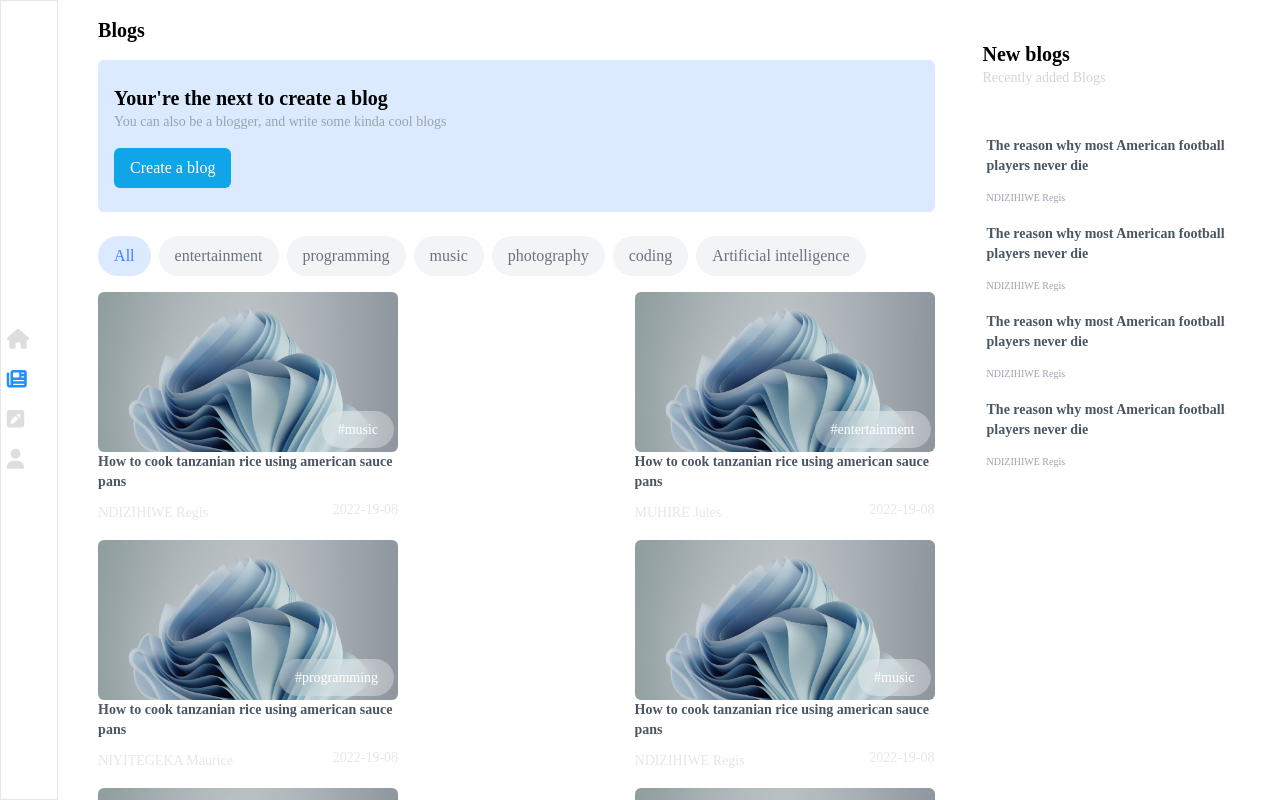
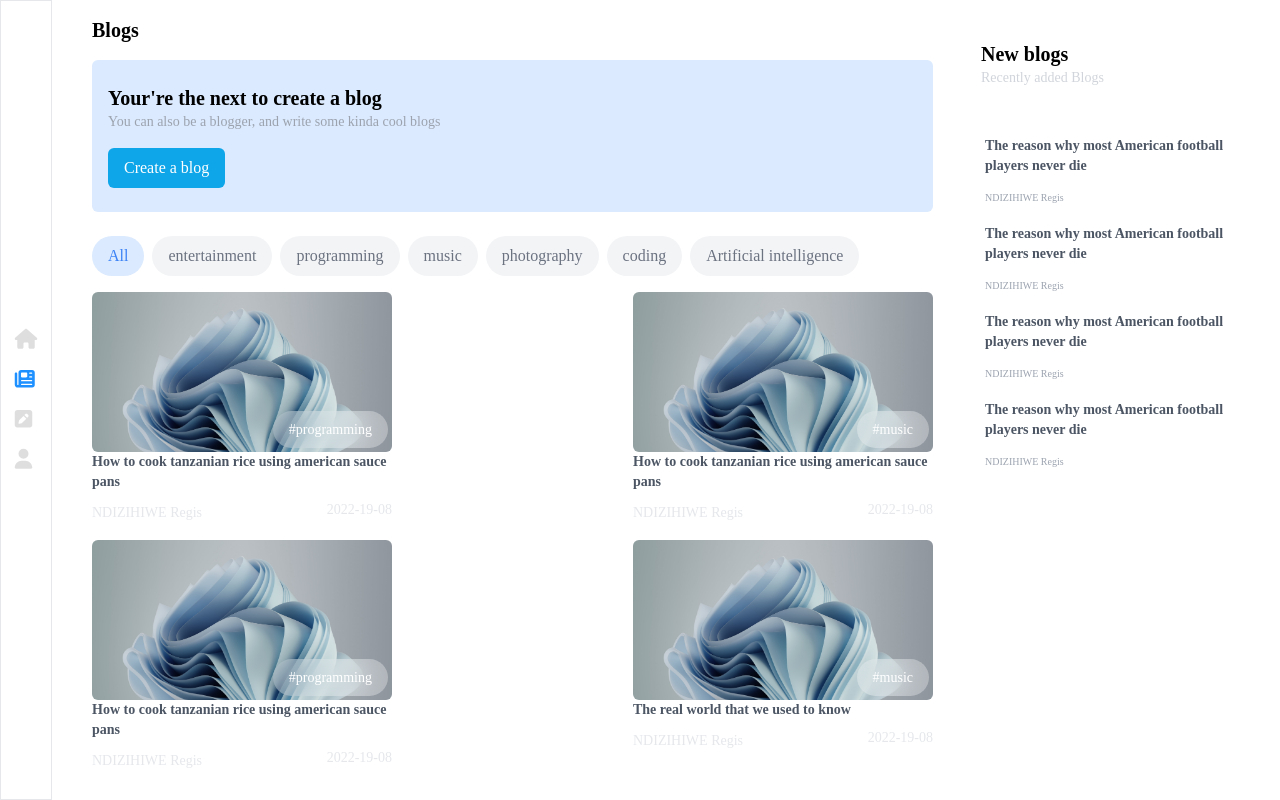
Before and after one commit to ndzhwr/blog, a React (Vite) app in the folder client/: page /blogs in a window 1280 px wide. Built offline with nearby package versions, Linux system fonts and the light colour scheme; data requests are answered from the project's data file.

Commit message:
Optimised blogs filtering process

```diff
--- a/client/database.json
+++ b/client/database.json
@@ -32,9 +32,31 @@
     },
     "blogs": [
         {
+            "id": "89oijhu989fgbkdhfghdgb",
+            "title": "How to cook tanzanian rice using american sauce pans",
+            "author": "NDIZIHIWE Regis",
+            "new" : "true" ,
+            "description": "Lorem ipsum dolor sit amet, consectetur adipisicing elit. Doloribus officia fugiat dolorem quibusdam eligendi nemo numquam explicabo soluta iste voluptate dolores porro nisi, enim dolorum deserunt. Asperiores quod voluptatibus blanditii laceat, nemo ex tempora aliquid assumenda ratione autem corporis",
+            "content": "<h2>Hey there all of you<h2><p>I'm preased to inform you that am starting a new position as a student as a student</p>",
+            "likes": "7",
+            "publishedAt" : "2022-19-08",
+            "category" : "programming",
+            "comments": [
+                {
+                    "user": {
+                        "id": "89oijhu989fgbkdhfgbjfdhgbfhdgb",
+                        "username": "rexisn",
+                        "profile": "https://media.istockphoto.com/vectors/male-user-icon-vector-id517998264?k=20&m=517998264&s=612x612&w=0&h=pdEwtkJlZsIoYBVeO2Bo4jJN6lxOuifgjaH8uMIaHTU="
+                    },
+                    "comment": "Hey there am just ordering you to search for another career coz this on of writing blogs is not yourss"
+                }
+            ]
+        },
+        {
             "id": "89oijhu989fgbkdhfgfdhgbfhdgb",
             "title": "How to cook tanzanian rice using american sauce pans",
             "author": "NDIZIHIWE Regis",
+            "new" : "true" ,
             "description": "Lorem ipsum dolor sit amet, consectetur adipisicing elit. Doloribus officia fugiat dolorem quibusdam eligendi nemo numquam explicabo soluta iste voluptate dolores porro nisi, enim dolorum deserunt. Asperiores quod voluptatibus blanditii laceat, nemo ex tempora aliquid assumenda ratione autem corporis",
             "content": "<h2>Hey there all of you<h2><p>I'm preased to inform you that am starting a new position as a student as a student</p>",
             "likes": "7",
@@ -52,29 +74,10 @@
             ]
         },
         {
-            "id": "89oijhu989fgdhujkuyfgchvjkigbgb",
+            "id": "89oijhu989fgbkuyidhfghdgb",
             "title": "How to cook tanzanian rice using american sauce pans",
-            "author": "MUHIRE Jules",
-            "description": "Lorem ipsum dolor sit amet, consectetur adipisicing elit. Doloribus officia fugiat dolorem quibusdam eligendi nemo numquam explicabo soluta iste voluptate dolores porro nisi, enim dolorum deserunt. Asperiores quod voluptatibus blanditii laceat, nemo ex tempora aliquid assumenda ratione autem corporis",
-            "content": "<h2>Hey there all of you<h2><p>I'm preased to inform you that am starting a new position as a student as a student</p>",
-            "likes": "7",
-            "publishedAt" : "2022-19-08",
-            "category" : "entertainment",
-            "comments": [
-                {
-                    "user": {
-                        "id": "89oijhu989fgbkdhfgbjfdhgbfhdgb",
-                        "username": "rexisn",
-                        "profile": "https://media.istockphoto.com/vectors/male-user-icon-vector-id517998264?k=20&m=517998264&s=612x612&w=0&h=pdEwtkJlZsIoYBVeO2Bo4jJN6lxOuifgjaH8uMIaHTU="
-                    },
-                    "comment": "Hey there am just ordering you to search for another career coz this on of writing blogs is not yourss"
-                }
-            ]
-        },
-        {
-            "id": "89oijhu989folkjhyuhjdhgbfhdgb",
-            "title": "How to cook tanzanian rice using american sauce pans",
-            "author": "NIYITEGEKA Maurice",
+            "author": "NDIZIHIWE Regis",
+            "new" : "true" ,
             "description": "Lorem ipsum dolor sit amet, consectetur adipisicing elit. Doloribus officia fugiat dolorem quibusdam eligendi nemo numquam explicabo soluta iste voluptate dolores porro nisi, enim dolorum deserunt. Asperiores quod voluptatibus blanditii laceat, nemo ex tempora aliquid assumenda ratione autem corporis",
             "content": "<h2>Hey there all of you<h2><p>I'm preased to inform you that am starting a new position as a student as a student</p>",
             "likes": "7",
@@ -92,114 +95,15 @@
             ]
         },
         {
-            "id": "89oijhu9bkdhfgbjfdhgbfhdgb",
-            "title": "How to cook tanzanian rice using american sauce pans",
+            "id": "89oijhu989fgbkduijhfgfdhgbfhdgb",
+            "title": "The real world that we used to know ",
             "author": "NDIZIHIWE Regis",
+            "new" : "false" ,
             "description": "Lorem ipsum dolor sit amet, consectetur adipisicing elit. Doloribus officia fugiat dolorem quibusdam eligendi nemo numquam explicabo soluta iste voluptate dolores porro nisi, enim dolorum deserunt. Asperiores quod voluptatibus blanditii laceat, nemo ex tempora aliquid assumenda ratione autem corporis",
             "content": "<h2>Hey there all of you<h2><p>I'm preased to inform you that am starting a new position as a student as a student</p>",
             "likes": "7",
             "publishedAt" : "2022-19-08",
             "category" : "music",
-            "comments": [
-                {
-                    "user": {
-                        "id": "89oijhu989fgbkdhfgbjfdhgbfhdgb",
-                        "username": "rexisn",
-                        "profile": "https://media.istockphoto.com/vectors/male-user-icon-vector-id517998264?k=20&m=517998264&s=612x612&w=0&h=pdEwtkJlZsIoYBVeO2Bo4jJN6lxOuifgjaH8uMIaHTU="
-                    },
-                    "comment": "Hey there am just ordering you to search for another career coz this on of writing blogs is not yourss"
-                }
-            ]
-        },
-        {
-            "id": "89oijhu989fgbkdhujkuyfgchvbgb",
-            "title": "How to cook tanzanian rice using american sauce pans",
-            "author": "MUHIRE Jules",
-            "description": "Lorem ipsum dolor sit amet, consectetur adipisicing elit. Doloribus officia fugiat dolorem quibusdam eligendi nemo numquam explicabo soluta iste voluptate dolores porro nisi, enim dolorum deserunt. Asperiores quod voluptatibus blanditii laceat, nemo ex tempora aliquid assumenda ratione autem corporis",
-            "content": "<h2>Hey there all of you<h2><p>I'm preased to inform you that am starting a new position as a student as a student</p>",
-            "likes": "7",
-            "publishedAt" : "2022-19-08",
-            "category" : "entertainment",
-            "comments": [
-                {
-                    "user": {
-                        "id": "89oijhu989fgbkdhfgbjfdhgbfhdgb",
-                        "username": "rexisn",
-                        "profile": "https://media.istockphoto.com/vectors/male-user-icon-vector-id517998264?k=20&m=517998264&s=612x612&w=0&h=pdEwtkJlZsIoYBVeO2Bo4jJN6lxOuifgjaH8uMIaHTU="
-                    },
-                    "comment": "Hey there am just ordering you to search for another career coz this on of writing blogs is not yourss"
-                }
-            ]
-        },
-        {
-            "id": "89oijhu989foiolkjhyuhjddgb",
-            "title": "How to cook tanzanian rice using american sauce pans",
-            "author": "NIYITEGEKA Maurice",
-            "description": "Lorem ipsum dolor sit amet, consectetur adipisicing elit. Doloribus officia fugiat dolorem quibusdam eligendi nemo numquam explicabo soluta iste voluptate dolores porro nisi, enim dolorum deserunt. Asperiores quod voluptatibus blanditii laceat, nemo ex tempora aliquid assumenda ratione autem corporis",
-            "content": "<h2>Hey there all of you<h2><p>I'm preased to inform you that am starting a new position as a student as a student</p>",
-            "likes": "7",
-            "publishedAt" : "2022-19-08",
-            "category" : "programming",
-            "comments": [
-                {
-                    "user": {
-                        "id": "89oijhu989fgbkdhfgbjfdhgbfhdgb",
-                        "username": "rexisn",
-                        "profile": "https://media.istockphoto.com/vectors/male-user-icon-vector-id517998264?k=20&m=517998264&s=612x612&w=0&h=pdEwtkJlZsIoYBVeO2Bo4jJN6lxOuifgjaH8uMIaHTU="
-                    },
-                    "comment": "Hey there am just ordering you to search for another career coz this on of writing blogs is not yourss"
-                }
-            ]
-        },
-        {
-            "id": "89oijhu989fgbkdhfgbfhdgb",
-            "title": "How to cook tanzanian rice using american sauce pans",
-            "author": "NDIZIHIWE Regis",
-            "description": "Lorem ipsum dolor sit amet, consectetur adipisicing elit. Doloribus officia fugiat dolorem quibusdam eligendi nemo numquam explicabo soluta iste voluptate dolores porro nisi, enim dolorum deserunt. Asperiores quod voluptatibus blanditii laceat, nemo ex tempora aliquid assumenda ratione autem corporis",
-            "content": "<h2>Hey there all of you<h2><p>I'm preased to inform you that am starting a new position as a student as a student</p>",
-            "likes": "7",
-            "publishedAt" : "2022-19-08",
-            "category" : "music",
-            "comments": [
-                {
-                    "user": {
-                        "id": "89oijhu989fgbkdhfgbjfdhgbfhdgb",
-                        "username": "rexisn",
-                        "profile": "https://media.istockphoto.com/vectors/male-user-icon-vector-id517998264?k=20&m=517998264&s=612x612&w=0&h=pdEwtkJlZsIoYBVeO2Bo4jJN6lxOuifgjaH8uMIaHTU="
-                    },
-                    "comment": "Hey there am just ordering you to search for another career coz this on of writing blogs is not yourss"
-                }
-            ]
-        },
-        {
-            "id": "89oijhu989fgbkdhujkuykigbgb",
-            "title": "How to cook tanzanian rice using american sauce pans",
-            "author": "MUHIRE Jules",
-            "description": "Lorem ipsum dolor sit amet, consectetur adipisicing elit. Doloribus officia fugiat dolorem quibusdam eligendi nemo numquam explicabo soluta iste voluptate dolores porro nisi, enim dolorum deserunt. Asperiores quod voluptatibus blanditii laceat, nemo ex tempora aliquid assumenda ratione autem corporis",
-            "content": "<h2>Hey there all of you<h2><p>I'm preased to inform you that am starting a new position as a student as a student</p>",
-            "likes": "7",
-            "publishedAt" : "2022-19-08",
-            "category" : "entertainment",
-            "comments": [
-                {
-                    "user": {
-                        "id": "89oijhu989fgbkdhfgbjfdhgbfhdgb",
-                        "username": "rexisn",
-                        "profile": "https://media.istockphoto.com/vectors/male-user-icon-vector-id517998264?k=20&m=517998264&s=612x612&w=0&h=pdEwtkJlZsIoYBVeO2Bo4jJN6lxOuifgjaH8uMIaHTU="
-                    },
-                    "comment": "Hey there am just ordering you to search for another career coz this on of writing blogs is not yourss"
-                }
-            ]
-        },
-        {
-            "id": "oijhu989foiolkjhyuhjdhhdgb",
-            "title": "How to cook tanzanian rice using american sauce pans",
-            "author": "NIYITEGEKA Maurice",
-            "description": "Lorem ipsum dolor sit amet, consectetur adipisicing elit. Doloribus officia fugiat dolorem quibusdam eligendi nemo numquam explicabo soluta iste voluptate dolores porro nisi, enim dolorum deserunt. Asperiores quod voluptatibus blanditii laceat, nemo ex tempora aliquid assumenda ratione autem corporis",
-            "content": "<h2>Hey there all of you<h2><p>I'm preased to inform you that am starting a new position as a student as a student</p>",
-            "likes": "7",
-            "publishedAt" : "2022-19-08",
-            "category" : "programming",
             "comments": [
                 {
                     "user": {
--- a/client/src/components/Bloghighlight.tsx
+++ b/client/src/components/Bloghighlight.tsx
@@ -9,6 +9,7 @@ const BlogHightLight: FC<BlogHightlightProps> = (data: BlogHightlightProps) => {
                 <div className='relative'>
                     <img src={data.image} alt="" className='w-full h-40 object-cover  rounded-md ' />
                     <span className="absolute bg-white bg-opacity-30 text-white px-4 py-2 rounded-full backdrop-blur-md text-[14px]  bottom-1 right-1 ">#{data.category}</span>
+                  {data.new == true &&  <span className="absolute bg-red-800  text-white px-4 py-1 rounded-md  text-[14px]  top-0 left-0 ">new</span>}
                 </div>
                 <h1 className='text-sm  font-semibold text-gray-600 mb-2'>{data.title}</h1>
                 <span className='text-sm text-gray-200 '>{data.author}</span><span className='text-sm text-gray-200 float-right'>{data.publishedAt}</span>
--- /dev/null
+++ b/client/src/components/EmptyPlace.tsx
@@ -0,0 +1,12 @@
+import React from 'react'
+
+const  EmptyPlace = ()  => {
+  return (
+    <div className='w-fit mx-auto  mt-[5%]'>
+        <h1 className='text-gray-500 text-xl font-extrabold text-center'> :( </h1>
+        <p className='text-gray-500 text-center'>Empty here!</p>
+    </div>
+  )
+}
+
+export default EmptyPlace
--- a/client/src/components/Notfound.tsx
+++ b/client/src/components/Notfound.tsx
@@ -8,7 +8,7 @@ const Notfound: React.FC = () => {
             <Navbar />
             <div className='text-center text-sm text-gray-500 mt-[30vh]'>
                 <h1 className='text-black text-6xl  font-bold  text-center'>:(</h1>
-                <p text-center>Aww! Page not found.</p>
+                <p className='text-center font-bold text-black py-2'>Aww! Page not found.</p>
                 <p >The url was not found. This may be because the url <br /> which doesn't exist or because of server error.</p> <br />
                 <Link to="/" className='text-blue-500 '>Back to homepage </Link >
             </div>
--- a/client/src/components/Sidenavbar.tsx
+++ b/client/src/components/Sidenavbar.tsx
@@ -10,7 +10,7 @@ type currentpageprops = {
 const Sidenavbar: React.FC<currentpageprops> = (data: currentpageprops) => {
 
     return (
-        <div className="currentPage h-screen w-[60px] border  px-2 flex justify-between items-center bg-white">
+        <div className="currentPage h-screen  border  px-4 flex justify-between items-center bg-white">
             <div className="links flex flex-col gap-4 ">
                   <Link to="/" className='opacity-25 scale-125' title='Home' ><FontAwesomeIcon icon={faHouse}  color="gray" className=''  /></Link >
                   <Link to='/blogs' className='opacity-100 scale-125' title='Blogs' > <FontAwesomeIcon icon={faNewspaper } color="dodgerblue" /> </Link>
--- a/client/src/pages/Blogs.tsx
+++ b/client/src/pages/Blogs.tsx
@@ -6,6 +6,7 @@ import DefaultImage from '../assets/default.png'
 import CategoryButton from '../components/CategoryButton'
 import axios from 'axios'
 import store from '../store'
+import EmptyPlace from '../components/EmptyPlace'
 
 const Blogs: FC = () => {
 
@@ -51,7 +52,7 @@ const Blogs: FC = () => {
                             {categories && categories.map(category =>
                             (
 
-                                <CategoryButton currentState={blogs}  name={category.name} setFilteredBlogs={setFilteredBlogs}/>
+                                <CategoryButton currentState={blogs} name={category.name} setFilteredBlogs={setFilteredBlogs} />
 
                             ))
 
@@ -60,11 +61,14 @@ const Blogs: FC = () => {
                         </div>
 
                         <div className="blogs flex justify-between  flex-wrap ">
-                            {filteredBlogs && filteredBlogs.map(blog => (
-                                <div className="blogs flex justify-between  flex-wrap " key={blog.id}>
-                                    <BlogHightLight id={blog.id} category={blog.category} image={DefaultImage} title={blog.title} publishedAt={blog.publishedAt} author={blog.author} />
+                            {filteredBlogs.length != 0 && filteredBlogs.map(blog => (
+                                <div key={blog.id}>
+                                    <BlogHightLight id={blog.id} category={blog.category} image={DefaultImage} title={blog.title} publishedAt={blog.publishedAt} author={blog.author}  new={blog.new}/>
                                 </div>
                             ))
+                            }
+                            {
+                                filteredBlogs.length == 0 && <EmptyPlace />
                             }
                         </div>
                         {
--- a/client/src/types/props/BloghightLight.props.ts
+++ b/client/src/types/props/BloghightLight.props.ts
@@ -5,5 +5,6 @@ export type BlogHightlightProps = {
     title : string ,
     publishedAt : string
     author : string
+    new : boolean
 
 }
```
